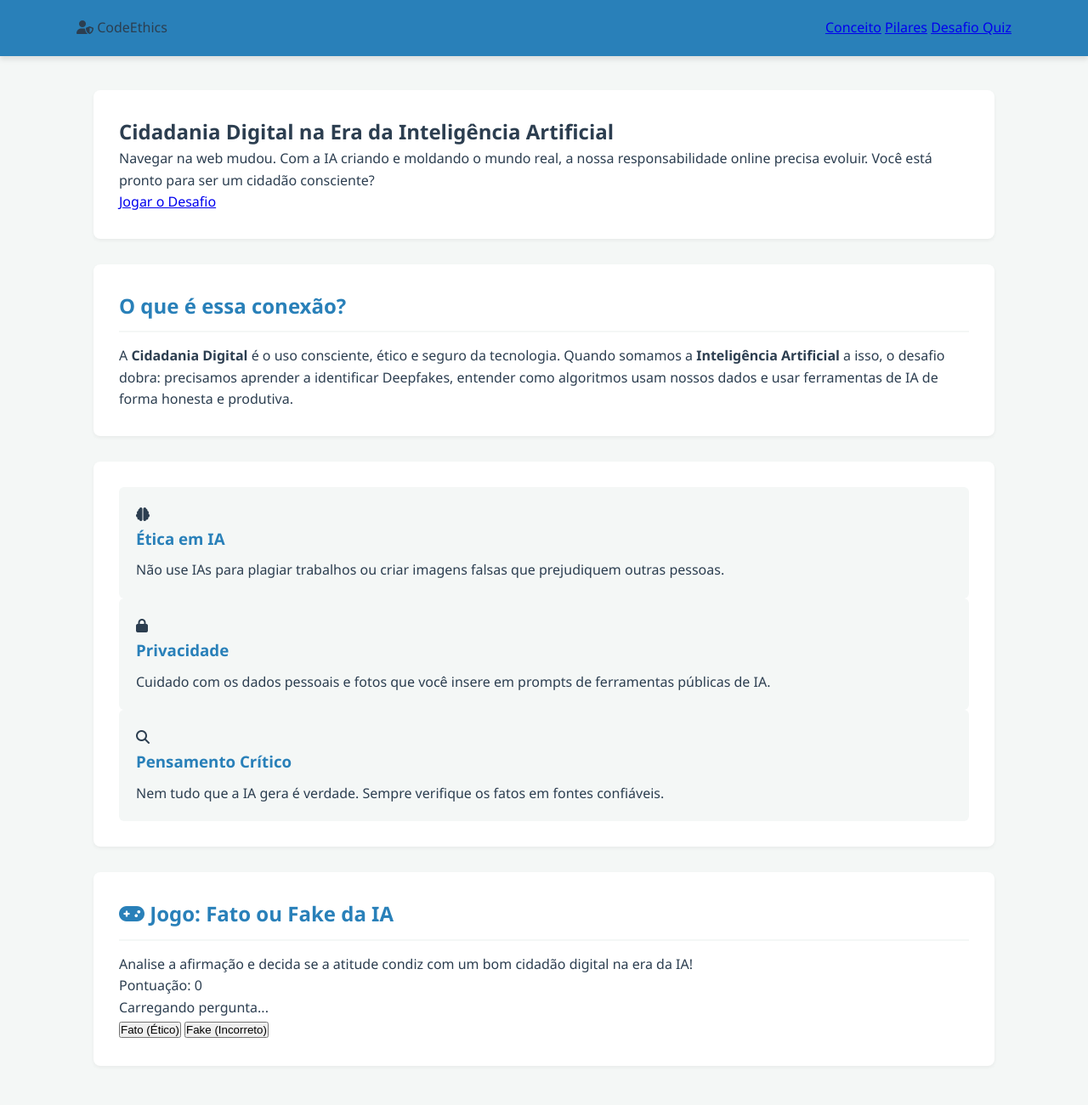
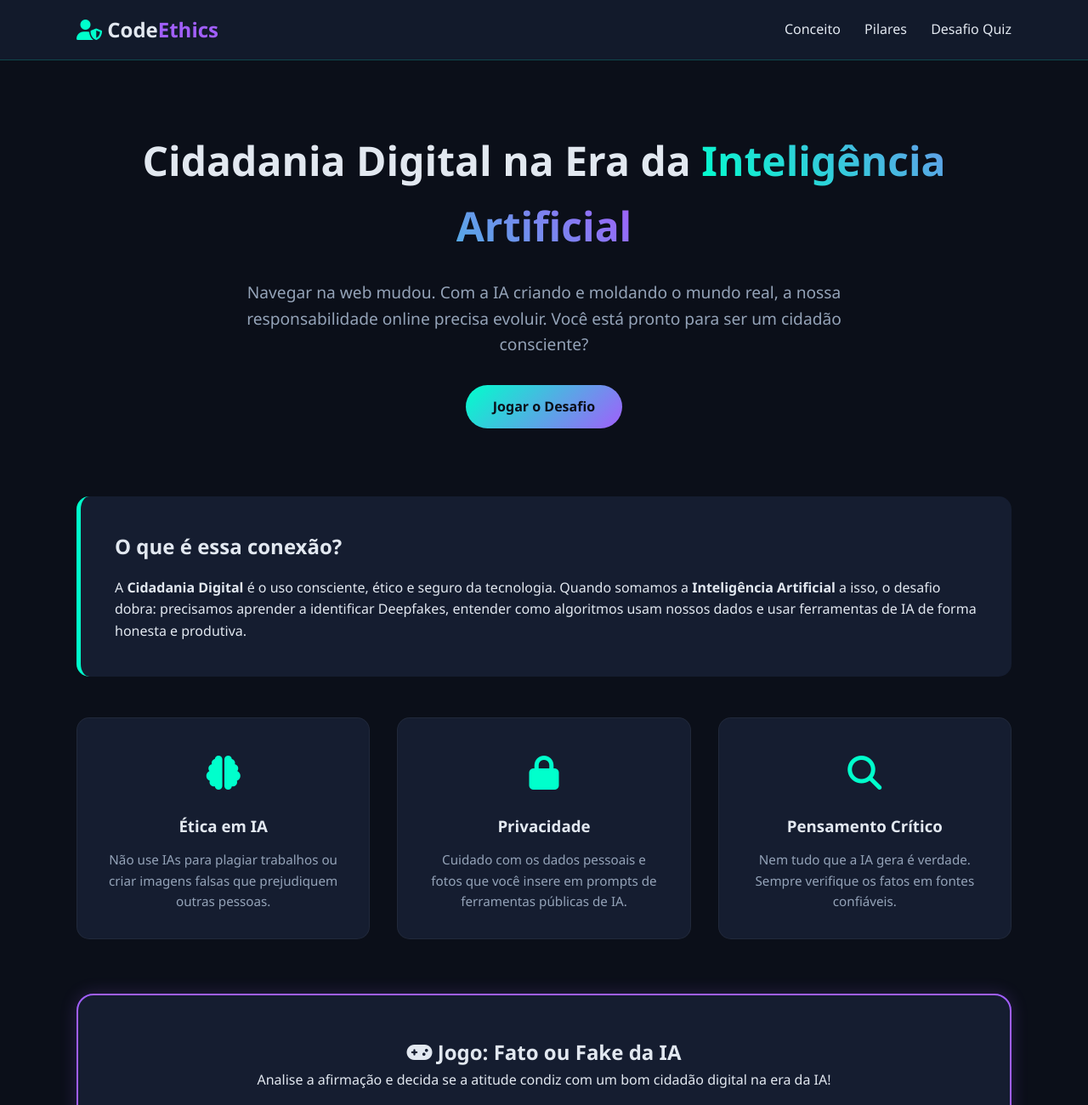
Before and after one commit to caioana-a11y/Cidadania-Digital-e-Intelig-ncia-Artificial, a plain HTML site: page index.html in a window 1280 px wide. Shown: the top 1300 px of the page at 85% size. Drawn offline with Linux system fonts and the light colour scheme.

Commit message:
Update style.css

```diff
--- a/style.css
+++ b/style.css
@@ -1,218 +1,231 @@
-/* --- Variáveis de Cores (Identidade Visual Tecnológica) --- */
+/* Configurações Globais e Cores (Tema Dark/Neon Moderno) */
 :root {
-    --bg-primary: #f4f7f6;
-    --bg-card: #ffffff;
-    --text-color: #2c3e50;
-    --accent-color: #2980b9;
-    --accent-hover: #3498db;
-    --footer-bg: #1a252f;
-    --footer-text: #ecf0f1;
-    --success-color: #27ae60;
-    --error-color: #c0392b;
+    --bg-color: #0b0f19;
+    --card-bg: #151d30;
+    --primary-color: #00ffcc;
+    --secondary-color: #a15ffb;
+    --text-color: #e2e8f0;
+    --text-muted: #94a3b8;
+    --success: #10b981;
+    --danger: #ef4444;
 }
 
-/* --- Modo Escuro --- */
-body.dark-mode {
-    --bg-primary: #121212;
-    --bg-card: #1e1e1e;
-    --text-color: #e0e0e0;
-    --accent-color: #3498db;
-    --accent-hover: #2980b9;
-    --footer-bg: #000000;
-}
-
-/* --- Estilos Gerais --- */
 * {
     margin: 0;
     padding: 0;
     box-sizing: border-box;
+    font-family: 'Segoe UI', Tahoma, Geneva, Verdana, sans-serif;
+    scroll-behavior: smooth;
 }
 
 body {
-    font-family: 'Segoe UI', Tahoma, Geneva, Verdana, sans-serif;
-    background-color: var(--bg-primary);
+    background-color: var(--bg-color);
     color: var(--text-color);
     line-height: 1.6;
-    transition: background-color 0.3s ease, color 0.3s ease;
 }
 
-/* --- Cabeçalho --- */
+.container {
+    width: 90%;
+    max-width: 1100px;
+    margin: 0 auto;
+}
+
+/* Header */
 header {
-    background-color: var(--accent-color);
-    padding: 20px;
-    box-shadow: 0 4px 6px rgba(0,0,0,0.1);
+    background-color: rgba(21, 29, 48, 0.85);
+    backdrop-filter: blur(10px);
+    position: sticky;
+    top: 0;
+    z-index: 100;
+    border-bottom: 1px solid rgba(0, 255, 204, 0.2);
 }
 
 .header-container {
-    max-width: 1100px;
-    margin: 0 auto;
     display: flex;
     justify-content: space-between;
     align-items: center;
+    padding: 1rem 0;
 }
 
-header h1 {
-    color: white;
-    font-size: 1.8rem;
+.logo {
+    font-size: 1.5rem;
+    font-weight: bold;
+    color: var(--text-color);
 }
 
-#toggle-dark-mode {
-    background: transparent;
-    color: white;
-    border: 2px solid white;
-    padding: 8px 16px;
-    border-radius: 20px;
-    cursor: pointer;
-    font-weight: bold;
-    transition: all 0.3s ease;
+.logo i {
+    color: var(--primary-color);
 }
 
-#toggle-dark-mode:hover {
-    background: white;
-    color: var(--accent-color);
+.logo span {
+    color: var(--secondary-color);
 }
 
-/* --- Container Principal --- */
-main {
-    max-width: 1100px;
-    margin: 40px auto;
-    padding: 0 20px;
+nav a {
+    color: var(--text-color);
+    text-decoration: none;
+    margin-left: 1.5rem;
+    font-weight: 500;
+    transition: color 0.3s;
 }
 
-section {
-    background-color: var(--bg-card);
-    padding: 30px;
-    margin-bottom: 30px;
-    border-radius: 8px;
-    box-shadow: 0 2px 4px rgba(0,0,0,0.05);
+nav a:hover {
+    color: var(--primary-color);
 }
 
-section h2 {
-    color: var(--accent-color);
-    margin-bottom: 15px;
-    border-bottom: 2px solid var(--bg-primary);
-    padding-bottom: 10px;
+/* Hero Section */
+.hero {
+    text-align: center;
+    padding: 5rem 1rem;
 }
 
-/* --- Flexbox Layout (Cards) --- */
-.cards-container {
-    display: flex;
-    gap: 20px;
-    margin-top: 20px;
+.hero h1 {
+    font-size: 3rem;
+    margin-bottom: 1.5rem;
+}
+
+.gradient-text {
+    background: linear-gradient(45deg, var(--primary-color), var(--secondary-color));
+    -webkit-background-clip: text;
+    -webkit-text-fill-color: transparent;
+}
+
+.hero p {
+    font-size: 1.2rem;
+    color: var(--text-muted);
+    max-width: 700px;
+    margin: 0 auto 2rem auto;
+}
+
+.btn {
+    display: inline-block;
+    background: linear-gradient(135deg, var(--primary-color), var(--secondary-color));
+    color: var(--bg-color);
+    padding: 0.8rem 2rem;
+    border: none;
+    border-radius: 30px;
+    font-weight: bold;
+    cursor: pointer;
+    text-decoration: none;
+    transition: transform 0.2s, box-shadow 0.2s;
+}
+
+.btn:hover {
+    transform: translateY(-3px);
+    box-shadow: 0 5px 15px rgba(0, 255, 204, 0.4);
+}
+
+/* Conceito */
+.card-section {
+    background: var(--card-bg);
+    padding: 2.5rem;
+    border-radius: 15px;
+    margin-bottom: 3rem;
+    border-left: 5px solid var(--primary-color);
+}
+
+.card-section h2 {
+    margin-bottom: 1rem;
+}
+
+/* Grid de Pilares */
+.grid-pilares {
+    display: grid;
+    grid-template-columns: repeat(auto-fit, minmax(280px, 1fr));
+    gap: 2rem;
+    margin-bottom: 4rem;
 }
 
 .card {
-    flex: 1;
-    background-color: var(--bg-primary);
-    padding: 20px;
-    border-radius: 6px;
-    transition: transform 0.2s ease, box-shadow 0.2s ease;
+    background: var(--card-bg);
+    padding: 2rem;
+    border-radius: 15px;
+    text-align: center;
+    transition: transform 0.3s;
+    border: 1px solid rgba(255, 255, 255, 0.05);
 }
 
-/* Efeito Hover Suave */
 .card:hover {
     transform: translateY(-5px);
-    box-shadow: 0 5px 15px rgba(0,0,0,0.1);
+    border-color: var(--secondary-color);
+}
+
+.card-icon {
+    font-size: 2.5rem;
+    color: var(--primary-color);
+    margin-bottom: 1rem;
 }
 
 .card h3 {
-    margin-bottom: 10px;
-    color: var(--accent-color);
+    margin-bottom: 0.8rem;
 }
 
-/* --- Formulário do Quiz --- */
-#form-quiz {
-    margin-top: 20px;
+.card p {
+    color: var(--text-muted);
+    font-size: 0.95rem;
 }
 
-.options-group {
-    display: flex;
-    flex-direction: column;
-    gap: 12px;
-    margin-bottom: 20px;
+/* Jogo */
+.game-container {
+    background: var(--card-bg);
+    border-radius: 20px;
+    padding: 3rem 2rem;
+    text-align: center;
+    border: 2px solid var(--secondary-color);
+    box-shadow: 0 0 20px rgba(161, 95, 251, 0.2);
+    margin-bottom: 5rem;
 }
 
-.option-label {
-    background-color: var(--bg-primary);
-    padding: 12px;
-    border-radius: 6px;
-    cursor: pointer;
-    display: flex;
-    align-items: center;
-    gap: 10px;
-    transition: background 0.2s;
+.game-header {
+    margin-bottom: 2rem;
 }
 
-.option-label:hover {
-    background-color: #e2e8f0;
+.score-board {
+    font-size: 1.1rem;
+    margin-bottom: 1.5rem;
+    font-weight: bold;
+    color: var(--primary-color);
 }
 
-body.dark-mode .option-label:hover {
-    background-color: #2d2d2d;
+.question {
+    font-size: 1.3rem;
+    min-height: 80px;
+    margin-bottom: 2rem;
+    padding: 0 1rem;
 }
 
-#btn-verificar {
-    background-color: var(--accent-color);
-    color: white;
-    border: none;
-    padding: 12px 24px;
-    font-size: 1rem;
-    border-radius: 6px;
-    cursor: pointer;
-    font-weight: bold;
-    transition: background 0.2s;
+.game-buttons {
+    display: flex;
+    justify-content: center;
+    gap: 1.5rem;
 }
 
-#btn-verificar:hover {
-    background-color: var(--accent-hover);
+.btn-true { background: var(--success); color: white; }
+.btn-false { background: var(--danger); color: white; }
+
+.btn-true:hover { box-shadow: 0 5px 15px rgba(16, 185, 129, 0.4); }
+.btn-false:hover { box-shadow: 0 5px 15px rgba(239, 68, 68, 0.4); }
+
+.feedback-text {
+    margin-top: 1.5rem;
+    font-weight: bold;
+    font-size: 1.1rem;
+    min-height: 30px;
 }
 
-/* Classes utilitárias controladas pelo JS */
-.hidden {
-    display: none;
+/* Footer */
+footer {
+    text-align: center;
+    padding: 2rem 0;
+    color: var(--text-muted);
+    border-top: 1px solid rgba(255, 255, 255, 0.05);
+    font-size: 0.9rem;
 }
 
-#resultado-quiz {
-    margin-top: 20px;
-    padding: 15px;
-    border-radius: 6px;
-    font-weight: bold;
+/* Responsividade Básica */
+@media(max-width: 768px) {
+    .header-container { flex-direction: column; gap: 1rem; }
+    nav a { margin: 0 0.7rem; }
+    .hero h1 { font-size: 2.2rem; }
+    .game-buttons { flex-direction: column; }
 }
-
-.acerto {
-    background-color: rgba(39, 174, 96, 0.2);
-    color: var(--success-color);
-    border: 1px solid var(--success-color);
-}
-
-.erro {
-    background-color: rgba(192, 57, 43, 0.2);
-    color: var(--error-color);
-    border: 1px solid var(--error-color);
-}
-
-/* --- Rodapé --- */
-footer {
-    background-color: var(--footer-bg);
-    color: var(--footer-text);
-    text-align: center;
-    padding: 20px;
-    margin-top: 60px;
-}
-
-/* --- Responsividade (Media Queries para Celulares) --- */
-@media (max-width: 768px) {
-    .header-container {
-        flex-direction: column;
-        gap: 15px;
-        text-align: center;
-    }
-
-    .cards-container {
-        flex-direction: column;
-    }
-
-    main {
-        margin: 20px auto;
-    }
-}
```
